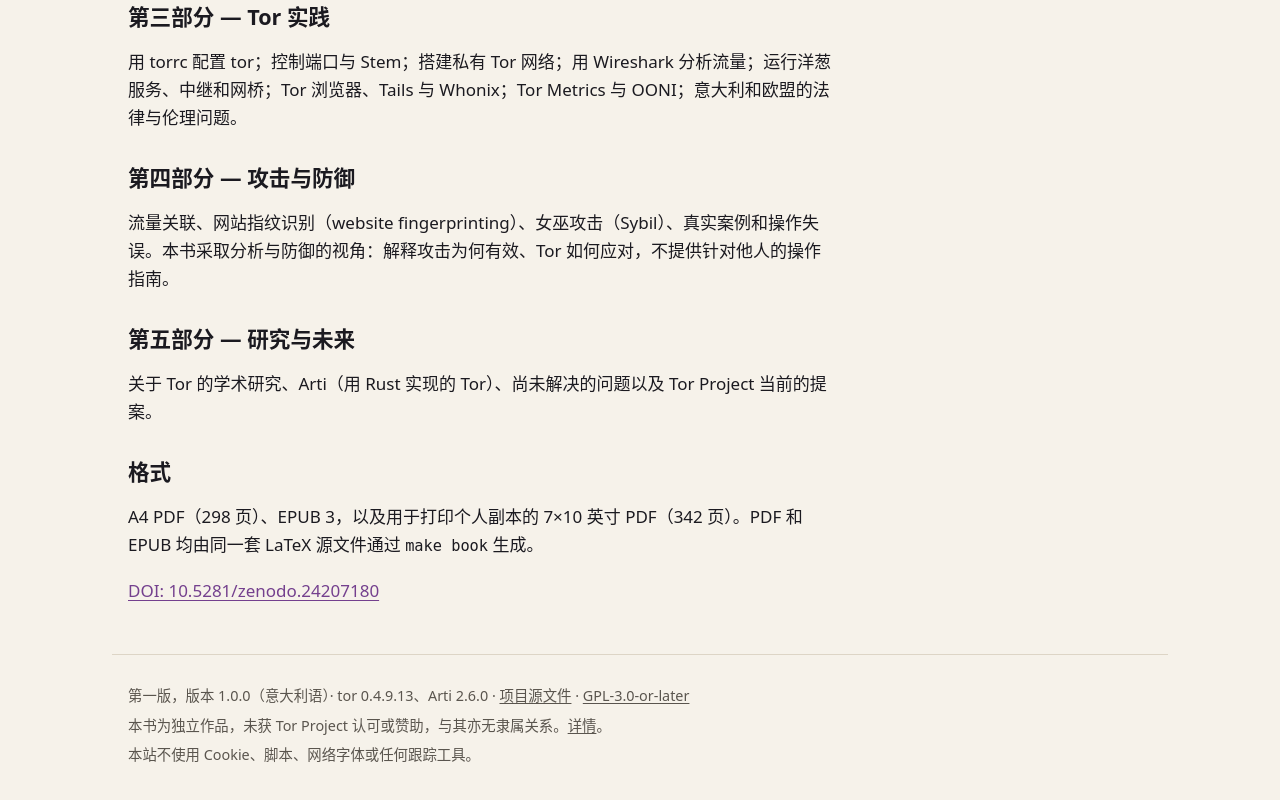
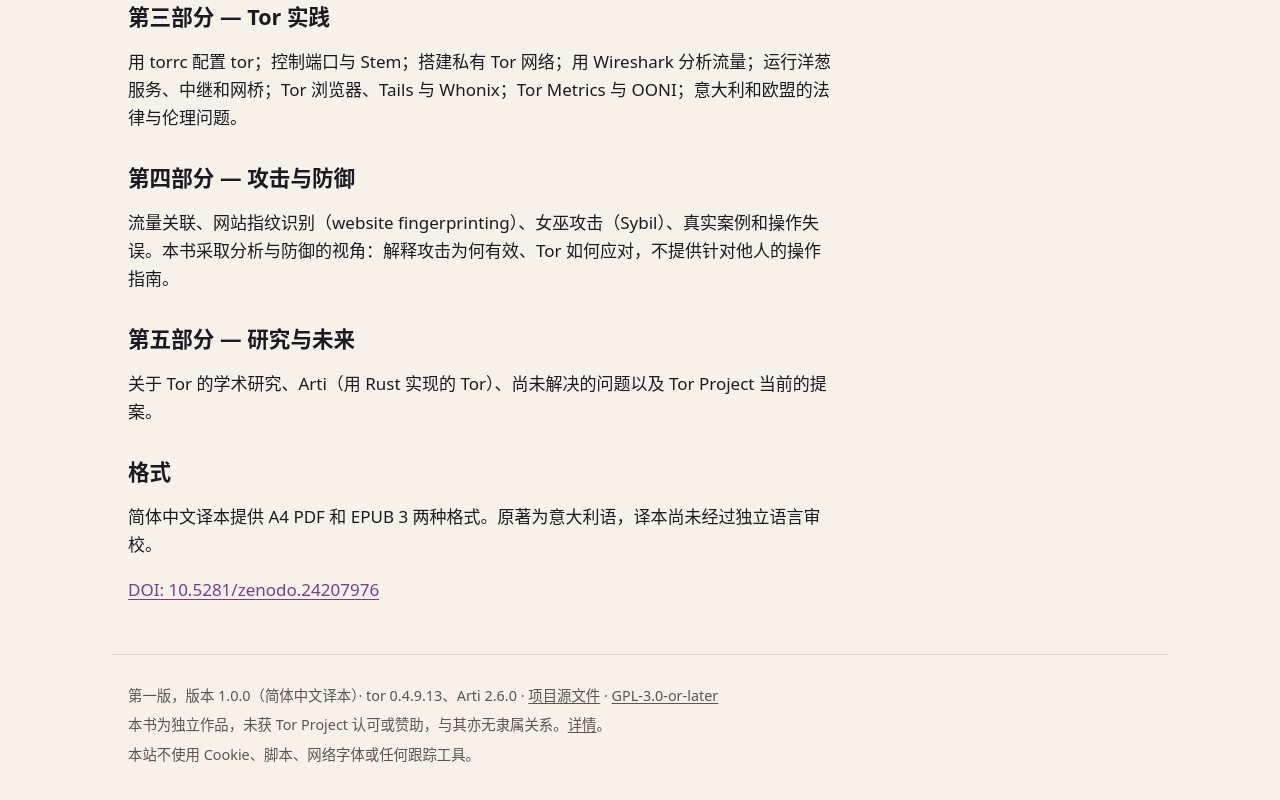
Before and after one commit to aleff-github/onion-routing-anatomy, a plain HTML site: page zh-Hans/book/index.html in a window 1280 px wide. Shown: the part 737-1537 px from the top of the page. Drawn offline with Linux system fonts and the light colour scheme.

Commit message:
site(zh-Hans): link Simplified Chinese PDFs, EPUB and DOI across pages

```diff
--- a/zh-Hans/book/index.html
+++ b/zh-Hans/book/index.html
@@ -63,12 +63,11 @@ ntor、ntor-v3）；RELAY 信元的分层加密与新的 CGO 方案；流（stre
 <p>关于 Tor 的学术研究、Arti（用 Rust 实现的 Tor）、尚未解决的问题以及 Tor Project 当前的提案。</p>
 
 <h2 id="geshi">格式</h2>
-<p>A4 PDF（298 页）、EPUB 3，以及用于打印个人副本的 7×10 英寸 PDF（342
-页）。PDF 和 EPUB 均由同一套 LaTeX 源文件通过 <code>make book</code> 生成。</p>
-<p><a href="https://doi.org/10.5281/zenodo.24207180">DOI: 10.5281/zenodo.24207180</a></p>
+<p>简体中文译本提供 A4 PDF 和 EPUB 3 两种格式。原著为意大利语，译本尚未经过独立语言审校。</p>
+<p><a href="https://doi.org/10.5281/zenodo.24207976">DOI: 10.5281/zenodo.24207976</a></p>
 </main>
 <footer class="site">
-<p>第一版，版本 1.0.0（意大利语）· tor 0.4.9.13、Arti 2.6.0 · <a href="https://github.com/aleff-github/onion-routing-anatomy">项目源文件</a> · <a href="../../zh-Hans/license/">GPL-3.0-or-later</a></p>
+<p>第一版，版本 1.0.0（简体中文译本）· tor 0.4.9.13、Arti 2.6.0 · <a href="https://github.com/aleff-github/onion-routing-anatomy">项目源文件</a> · <a href="../../zh-Hans/license/">GPL-3.0-or-later</a></p>
 <p>本书为独立作品，未获 Tor Project 认可或赞助，与其亦无隶属关系。<a href="../../zh-Hans/independence/">详情</a>。</p>
 <p>本站不使用 Cookie、脚本、网络字体或任何跟踪工具。</p>
 </footer>
```
Also changed, not shown: zh-Hans/ai/index.html (+1 -1 lines), zh-Hans/contribute/index.html (+1 -1 lines), zh-Hans/independence/index.html (+1 -1 lines), zh-Hans/index.html (+3 -3 lines), zh-Hans/labs/index.html (+1 -1 lines), zh-Hans/languages/index.html (+1 -1 lines), zh-Hans/license/index.html (+1 -1 lines), zh-Hans/story/index.html (+1 -1 lines).
